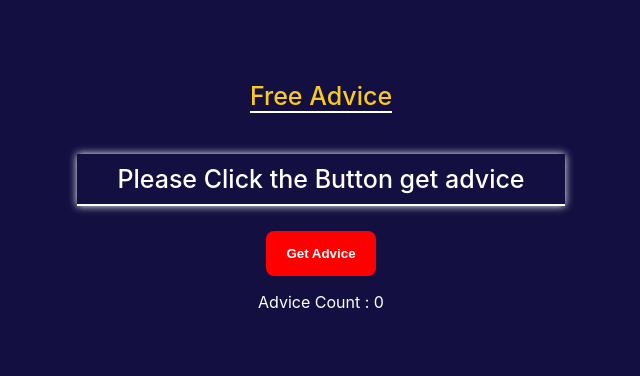
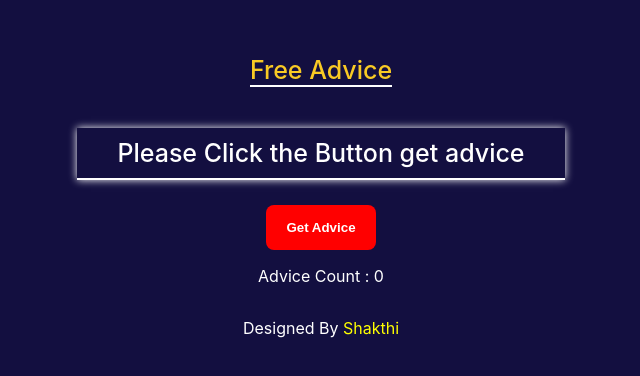
Before and after one commit to shakthi2230/AdviceFree, a React (Create React App) app: page / in a window 1280 px wide. Shown: the part 204-580 px from the top of the page, without its empty margins (319-959 px from the left). Built offline with nearby package versions, Linux system fonts and the light colour scheme.

Commit message:
Tittle image changed

```diff
--- a/public/index.html
+++ b/public/index.html
@@ -2,14 +2,14 @@
 <html lang="en">
   <head>
     <meta charset="utf-8" />
-    <link rel="icon" href="%PUBLIC_URL%/favicon.ico" />
+    <link rel="icon" href='./download.png' />
     <meta name="viewport" content="width=device-width, initial-scale=1" />
     <meta name="theme-color" content="#000000" />
     <meta
       name="description"
       content="Web site created using create-react-app"
     />
-    <link rel="apple-touch-icon" href="%PUBLIC_URL%/logo192.png" />
+    <link rel="apple-touch-icon" href="./download.png" />
     <!--
       manifest.json provides metadata used when your web app is installed on a
       user's mobile device or desktop. See https://developers.google.com/web/fundamentals/web-app-manifest/
@@ -24,7 +24,7 @@
       work correctly both with client-side routing and a non-root public URL.
       Learn how to configure a non-root public URL by running `npm run build`.
     -->
-    <title>React App</title>
+    <title>Free Advice From Shakthi</title>
   </head>
   <body>
     <noscript>You need to enable JavaScript to run this app.</noscript>
--- a/src/App.css
+++ b/src/App.css
@@ -41,3 +41,8 @@ button {
 button:hover {
   background-color: orangered;
 }
+a {
+  text-decoration: none;
+  color: yellow;
+
+}
--- a/src/App.js
+++ b/src/App.js
@@ -21,6 +21,8 @@ const App = () => {
         Advice Count : <span>{count}</span>
       </p>
 
+      <p className='footer'>Designed By <a href="https://personal-portfolio-roan-three.vercel.app/">Shakthi</a></p>
+
     </div>
   )
 }
```
Also changed, not shown: public/download.png (added).
